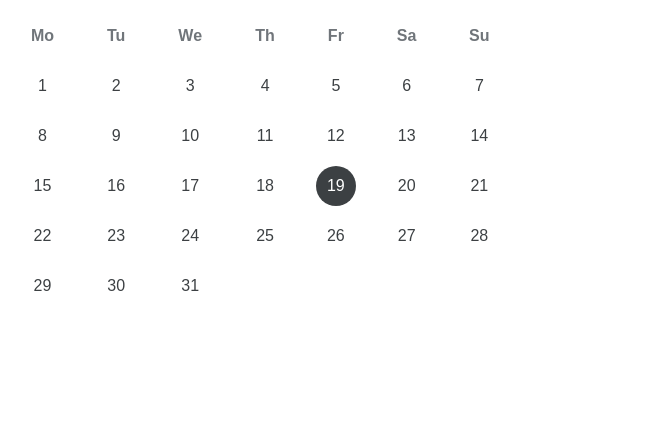
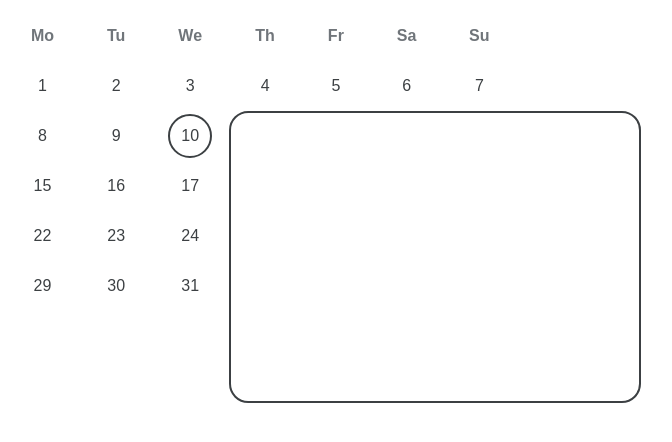
Before and after one commit to Timur345/calendar, a plain HTML site: page index.html in a window 1280 px wide. Both pictures are taken after a click on the element "10". Shown: the part 292-734 px from the top of the page, without its empty margins (380-1052 px from the left). Drawn offline with Linux system fonts and the light colour scheme.

Commit message:
daily notes adding

```diff
--- a/main.js
+++ b/main.js
@@ -19,6 +19,7 @@ function createCalendar(elem, year, m) {
 	let month = new Date(year, m);
 	let table = document.createElement("table");
 	table.className = "calendar";
+	elem.append(table);
 
 
 	for (let rowIndex = 0; rowIndex < 6; rowIndex++) {
@@ -32,9 +33,6 @@ function createCalendar(elem, year, m) {
 			createCells(month, row, rowIndex);
 		}
 	}
-
-
-	elem.append(table);
 }
 
 
@@ -68,3 +66,49 @@ function createCells(date, row, rowIndex) {
 		cell.textContent = dayOfMonth++;
 	}
 }
+
+document.addEventListener("click", handleClick);
+
+function handleClick(e) {
+	if (!e.target.matches(".date")) return;
+
+	document.querySelector(".active")?.classList.remove("active");
+	e.target.classList.add("active");
+
+	createNoteBlock(e.target);
+}
+
+
+
+
+function createNoteBlock(parent) {
+	let dragNote = false;
+	let mouseX;
+	let mouseY;
+
+	document.querySelector(".note")?.remove();
+
+	let noteBlock = document.createElement("textarea");
+	noteBlock.className = "note";
+	let coords = parent.getBoundingClientRect();
+	document.body.append(noteBlock);
+
+	noteBlock.style.setProperty("top", `${coords.top}px`);
+	noteBlock.style.setProperty("left", `${coords.right}px`);
+
+	noteBlock.addEventListener("mousedown", (e) => {
+		dragNote = true;
+		mouseX = e.clientX - noteBlock.offsetLeft;
+		mouseY = e.clientY - noteBlock.offsetTop;
+	});
+	noteBlock.addEventListener("mousemove", translateNote);
+	noteBlock.addEventListener("mouseup", () => dragNote = false);
+
+	function translateNote(e) {
+		if (!dragNote) return;
+
+		noteBlock.style.top = e.clientY - mouseY + "px";
+		noteBlock.style.left = e.clientX - mouseX + "px";
+
+	}
+}
--- a/style.css
+++ b/style.css
@@ -1,5 +1,9 @@
 :root {
 	--text-cl: #3c4043;
+}
+
+textarea:focus {
+	outline: none;
 }
 
 ::selection {
@@ -47,18 +51,20 @@ body {
 	width: 2.5em;
 	aspect-ratio: 1;
 	border-radius: 50%;
-	background-color: #ddd;
+	background-color: #fff;
 	z-index: -1;
-	opacity: 0;
 	transition: .1s linear;
 }
 
-.current {
+.date.active::before {
+	border: 2px solid var(--text-cl);
+}
+
+.date.current {
 	color: #fff;
 }
 
-.current::before {
-	opacity: 1;
+.date.current::before {
 	background-color: var(--text-cl);
 }
 
@@ -71,13 +77,32 @@ body {
 	font-size: 4rem;
 }
 
+.note {
+	color: inherit;
+	font-family: cursive;
+	border-radius: 0.8em;
+	padding: 1em;
+	border: none;
+	position: absolute;
+	resize: none;
+	border: 2px solid var(--text-cl);
+	min-height: 10em;
+	min-width: 15em;
+	font-size: 1.5em;
+}
+
+.note::selection {
+	background-color: var(--text-cl);
+	color: #fff;
+}
+
 @media (min-width: 992px) {
 	.date {
 		cursor: pointer;
 	}
 
 	.date:hover::before {
-		opacity: 1;
+		background-color: #ddd;
 	}
 
 	.current:hover::before {
```
